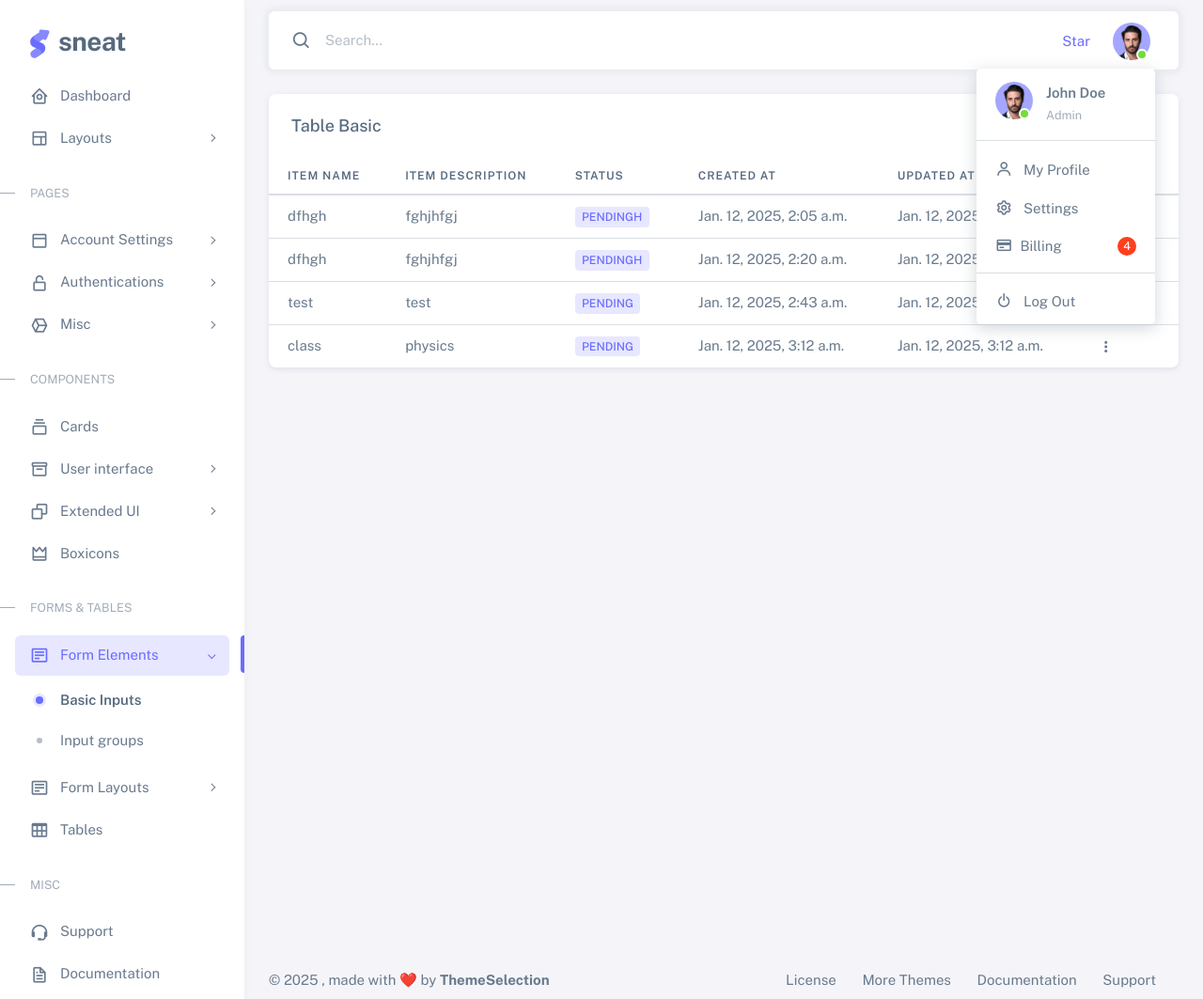
After one commit to pinilDissanayaka/Event-Management-Web-App, a Django app: page /items/ in a window 1280 px wide, after a click that opens the changed part. The commit adds this page. Shown: the whole page at 94% size. Run offline with Django 5.2, Linux system fonts and the light colour scheme; data comes from the database, SQL or seed files in the repository; both versions use the stored data as it was after the commit; some libraries are stand-ins or nearby versions.

Commit message:
add end point for delete

```diff
--- a/List/templates/List/base.html
+++ b/List/templates/List/base.html
@@ -30,7 +30,7 @@
     />
 
     <!-- Icons. Uncomment required icon fonts -->
-    <link rel="stylesheet" href="assets/vendor/fonts/boxicons.css" />
+    <link rel="stylesheet" href="{% static 'vendor/fonts/boxicons.css'%}" />
 
     <!-- Core CSS -->
     <link rel="stylesheet" href="{% static 'vendor/css/core.css'%}" class="template-customizer-core-css" />
@@ -38,7 +38,7 @@
     <link rel="stylesheet" href="{% static 'css/demo.css'%}" />
 
     <!-- Vendors CSS -->
-    <link rel="stylesheet" href="{% static 'libs/perfect-scrollbar/perfect-scrollbar.css'%}" />
+    <link rel="stylesheet" href="{% static 'vendor/libs/perfect-scrollbar/perfect-scrollbar.css'%}" />
 
     <!-- Page CSS -->
 
@@ -611,32 +611,24 @@
     </div>
     <!-- / Layout wrapper -->
 
-    <div class="buy-now">
-      <a
-        href="https://themeselection.com/products/sneat-bootstrap-html-admin-template/"
-        target="_blank"
-        class="btn btn-danger btn-buy-now"
-        >Upgrade to Pro</a
-      >
-    </div>
 
     <!-- Core JS -->
     <!-- build:js assets/vendor/js/core.js -->
-    <script src="assets/vendor/libs/jquery/jquery.js"></script>
-    <script src="assets/vendor/libs/popper/popper.js"></script>
-    <script src="assets/vendor/js/bootstrap.js"></script>
-    <script src="assets/vendor/libs/perfect-scrollbar/perfect-scrollbar.js"></script>
+    <script src="{% static 'vendor/libs/jquery/jquery.js'%}"></script>
+    <script src="{% static 'vendor/libs/popper/popper.js'%}"></script>
+    <script src="{% static 'vendor/js/bootstrap.js'%}"></script>
+    <script src="{% static 'vendor/libs/perfect-scrollbar/perfect-scrollbar.js'%}"></script>
 
-    <script src="assets/vendor/js/menu.js"></script>
+    <script src="{% static 'vendor/js/menu.js'%}"></script>
     <!-- endbuild -->
 
     <!-- Vendors JS -->
 
     <!-- Main JS -->
-    <script src="assets/js/main.js"></script>
+    <script src="{% static 'js/main.js'%}"></script>
     <!-- Page JS -->
 
-    <script src="assets/js/form-basic-inputs.js"></script>
+    <script src="{% static 'js/form-basic-inputs.js'%}"></script>
 
     <!-- Place this tag in your head or just before your close body tag. -->
     <script async defer src="https://buttons.github.io/buttons.js"></script>
--- /dev/null
+++ b/List/templates/List/list.html
@@ -0,0 +1,53 @@
+{% extends "List/base.html" %}
+{%load crispy_forms_tags %}
+
+
+{% block form %}
+    <!-- Basic Bootstrap Table -->
+    <div class="card">
+        <h5 class="card-header">Table Basic</h5>
+        <div class="table-responsive text-nowrap">
+            <table class="table">
+            <thead>
+                <tr>
+                    <th>Item Name</th>
+                    <th>Item Description</th>
+                    <th>Status</th>
+                    <th>Created At</th>
+                    <th>Updated At</th>
+                    <th>Actions</th>
+                </tr>
+            </thead>
+            <tbody class="table-border-bottom-0">
+                {% for list_item in list_items %}
+                    <tr>
+                        <td>{{ list_item.item_name }}</td>
+                        <td>{{ list_item.item_description }}</td>
+                        <td><span class="badge bg-label-primary me-1">{{ list_item.status }}</span></td>
+                        <td>{{ list_item.created_at }}</td>
+                        <td>{{ list_item.updated_at }}</td>
+
+                        <td>
+                            <div class="dropdown">
+                                <button type="button" class="btn p-0 dropdown-toggle hide-arrow" data-bs-toggle="dropdown">
+                                    <i class="bx bx-dots-vertical-rounded"></i>
+                                </button>
+                                <div class="dropdown-menu">
+                                    <a class="dropdown-item" href="javascript:void(0);"
+                                    ><i class="bx bx-edit-alt me-1"></i> Edit</a
+                                    >
+                                    <a class="dropdown-item" href="javascript:void(0);"
+                                    ><i class="bx bx-trash me-1"></i> Delete</a
+                                    >
+                                </div>
+                            </div>
+                        </td>
+                    </tr>
+                {% endfor %}
+            </tbody>
+            </table>
+        </div>
+    </div>
+    <!--/ Basic Bootstrap Table -->
+
+    {% endblock form %}
--- a/List/urls.py
+++ b/List/urls.py
@@ -21,4 +21,6 @@ from . import views
 
 urlpatterns = [
     path("", views.create_list, name="create_list"),
+    path("items/", views.items, name="items"),
+    path("item/<int:id>", views.item, name="item"),
 ]
--- a/List/views.py
+++ b/List/views.py
@@ -1,8 +1,25 @@
 from django.shortcuts import render
 from django.http import HttpResponse
 from .forms import ListCreationForm
+from .models import List
 
 # Create your views here.
+
+def items(request):
+    list_items = List.objects.all()
+    return render(request, 'List/list.html', {"list_items": list_items})
+
+def item(request, id):
+    if request.method == "GET":
+        list_item = List.objects.filter(id=id)
+
+        return HttpResponse(list_item)
+    elif request.method == "DELETE":
+        list_item = List.objects.filter(id=id)
+        list_item.delete()
+        return HttpResponse("Deleted")
+
+
 
 
 def create_list(request):
--- a/ToDoList/settings.py
+++ b/ToDoList/settings.py
@@ -117,8 +117,9 @@ USE_TZ = True
 
 # Static files (CSS, JavaScript, Images)
 # https://docs.djangoproject.com/en/5.1/howto/static-files/
-
-STATIC_URL = "static/"
+STATIC_URL = '/static/'
+STATICFILES_DIRS = [BASE_DIR / 'static']  # Optional: Location of your static source files
+STATIC_ROOT = BASE_DIR / 'staticfiles'   # Directory for collectstatic output
 
 # Default primary key field type
 # https://docs.djangoproject.com/en/5.1/ref/settings/#default-auto-field
```
Also changed, not shown: List/templates/List/createList.html (+5 -2 lines), db.sqlite3.
